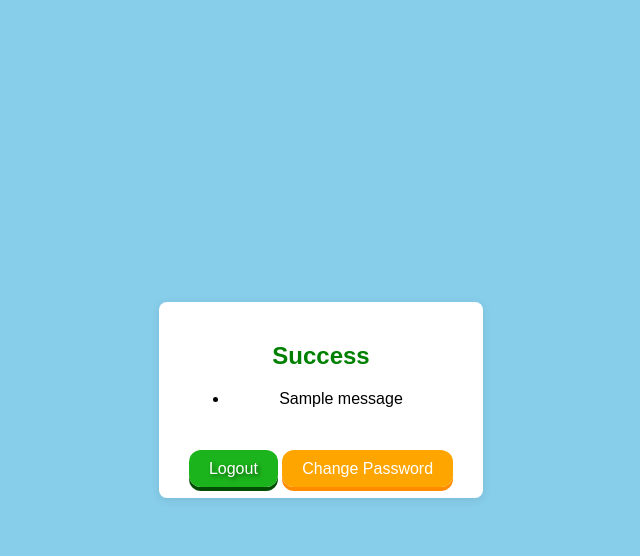
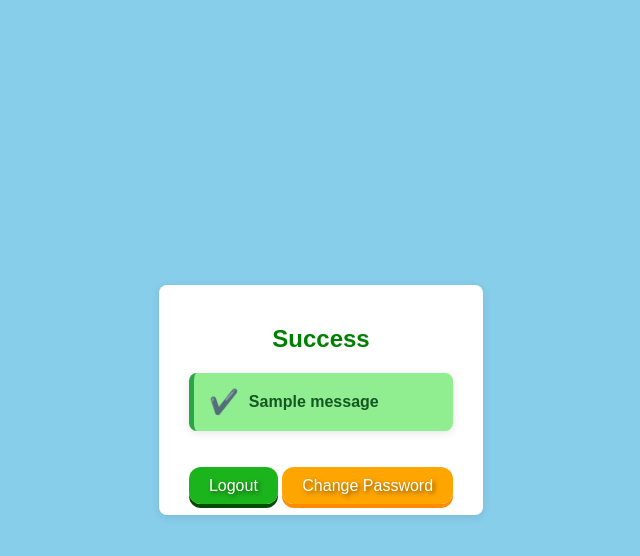
Before and after one commit to omprakashman/simplelogin, a Django app: page /dashboard/ in a window 1280 px wide. Shown: the top 556 px of the page, without its empty margins (319-959 px from the left). Run offline with Django 5.2, Linux system fonts and the light colour scheme; a user stored in the database is signed in; one stand-in notice (Sample message) is shown.

Commit message:
V1.0.12 - Messages beautified

```diff
--- a/authapp/templates/success.html
+++ b/authapp/templates/success.html
@@ -59,15 +59,61 @@
 		.change-password-btn {
 			background-color: orange;
 			box-shadow: 0 4px rgb(255, 140, 0); /* 3D effect */
+			text-shadow: 2px 2px 4px rgba(0, 0, 0, 0.5); /* 3D text effect */
 		}
 		.change-password-btn:hover {
-			background-color: #ff8c00;
+			background-color: grey;
 			box-shadow: 0 6px #666;
 			transform: translateY(-2px); /* Slight lift on hover */
 		}
 		.change-password-btn:active {
-			box-shadow: 0 2px #666;
+			box-shadow: 0 2px rgb(168, 70, 14);
 			transform: translateY(2px); /* Pressed effect */
+		}
+		.messages {
+			list-style-type: none;
+			padding: 0;
+			margin: 0;
+		}
+		.message {
+			margin: 10px 0;
+			padding: 15px;
+			border-radius: 8px;
+			display: flex;
+			align-items: center;
+			box-shadow: 0 2px 10px rgba(0, 0, 0, 0.1);
+		}
+		.message-content {
+			display: flex;
+			align-items: center;
+		}
+		.message-icon {
+			font-size: 24px;
+			margin-right: 10px;
+		}
+		.message-text {
+			font-size: 16px;
+			font-weight: bold;
+		}
+		.message.success {
+			background-color: lightgreen;
+			color: #155724;
+			border-left: 5px solid #28a745;
+		}
+		.message.error {
+			background-color: #f8d7da;
+			color: #721c24;
+			border-left: 5px solid #dc3545;
+		}
+		.message.warning {
+			background-color: #fff3cd;
+			color: #856404;
+			border-left: 5px solid #ffc107;
+		}
+		.message.info {
+			background-color: #d1ecf1;
+			color: #0c5460;
+			border-left: 5px solid #17a2b8;
 		}
 	</style>
 </head>
@@ -75,23 +121,34 @@
 	<div class="success-container">
 		<h2>Success</h2>
 
-		<!--  Adding messages here -->
+		<!-- Adding messages here -->
 		{% if messages %}
 		<ul class="messages">
 			{% for message in messages %}
-				<li class="{{ message.tags }}">{{ message }}</li>
+				<li class="message {{ message.tags }}">
+					<div class="message-content">
+						<span class="message-icon">
+							{% if message.tags == 'success' %}
+								✔️
+							{% elif message.tags == 'error' %}
+								❌
+							{% elif message.tags == 'warning' %}
+								⚠️
+							{% elif message.tags == 'info' %}
+								ℹ️
+							{% endif %}
+						</span>
+						<span class="message-text">{{ message }}</span>
+					</div>
+				</li>
 			{% endfor %}
 		</ul>
 		{% endif %}
-		<!--  End : Adding messages here -->
+		<!-- End: Adding messages here -->
 
 		<br><br>
 		<a href="{% url 'logout' %}" class="logout-btn logout-btn-text">Logout</a>
 		<a href="{% url 'change_password' %}" class="change-password-btn">Change Password</a>
 	</div>
-
-
-
-
 </body>
 </html>
--- a/authapp/views.py
+++ b/authapp/views.py
@@ -56,6 +56,8 @@ def change_password_view(request):
             update_session_auth_hash(request, request.user)  # Keep the user logged in after changing password
             messages.success(request, 'Password changed successfully')  # Add success message
             return redirect('home')  # Redirect to a home page or another URL
+        else :
+            messages.error(request, 'Incorrect current password')  # Add success message
     else:
         form = CustomPasswordChangeForm(user=request.user)
     return render(request, 'change_password.html', {'form': form})
```
Also changed, not shown: authapp/templates/change_password.html (+76 -2 lines), db.sqlite3.
